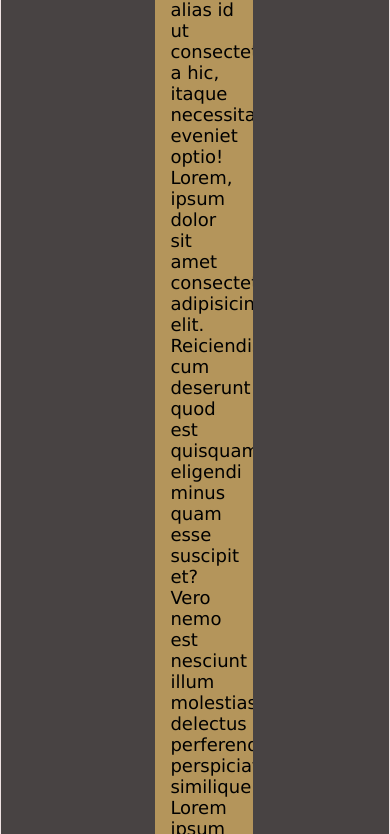
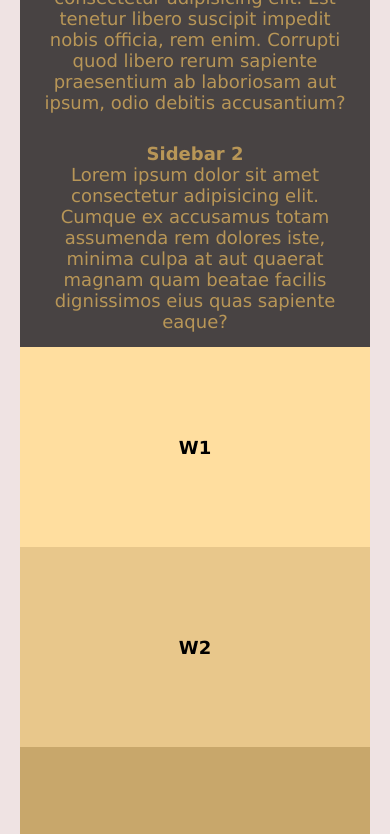
Before and after one commit to simonortizz/CSS-GRIDS, a plain HTML site: page index.html in a window 390 px wide. Shown: the part 1166-2000 px from the top of the page. Drawn offline with Linux system fonts and the light colour scheme.

Commit message:
Diseño responsive

```diff
--- a/Css/style.css
+++ b/Css/style.css
@@ -1,3 +1,4 @@
+/* RESET */
 * {
     margin: 0;
     padding: 0;
@@ -5,6 +6,7 @@
     font-size: large;
 }
 
+/* CENTRANDO EL CONTAINER */
 body {
     display: flex;
     justify-content: center;
@@ -13,16 +15,24 @@ body {
     padding: 20px;
 }
 
+/* MAQUETANDO LA GRILLA */
 .container {
     display: grid;
     grid-template-columns: repeat(5, 1fr);
     grid-template-rows: repeat(4, auto);
-    /* max-width: 1000px; */
+    max-width: 1000px;
+    grid-template-areas:
+    "header header header header header"
+    "sb1 main main main sb2"
+    "w1 w2 w3 w4 w5"
+    "footer footer footer footer footer"
+    ;
 }
 
+/* APLICACION DE AREAS Y ESTILOS A LOS ELEMENTOS */
 .header {
     background-color: rgb(23, 14, 1);
-    grid-area: 1/1/2/6;
+    grid-area: header;
     height: 80px;
     border-top-right-radius: 15px;
     border-top-left-radius: 15px;
@@ -35,7 +45,7 @@ body {
 
 .sidebar1 {
     background-color: rgb(72, 67, 67);
-    grid-area: 2/1/3/2;
+    grid-area: sb1;
     padding: 15px;
     text-align: center;
     color: rgb(184, 150, 87);
@@ -43,13 +53,13 @@ body {
 
 .main {
     background-color: rgb(180, 149, 91);
-    grid-area: 2/2/3/5;
+    grid-area: main;
     padding: 15px;
 }
 
 .sidebar2 {
     background-color: rgb(72, 67, 67);
-    grid-area: 2/5/3/6;
+    grid-area: sb2;
     padding: 15px;
     text-align: center;
     color: rgb(184, 150, 87);
@@ -58,35 +68,35 @@ body {
 .widget1 {
     height: 200px;
     background-color: rgb(255, 222, 159);
-    grid-area: 3/1/4/2;
+    grid-area: w1;
 }
 
 .widget2 {
     height: 200px;
     background-color: rgb(232, 199, 139);
-    grid-area: 3/2/4/3;
+    grid-area: w2;
 }
 
 .widget3 {
     height: 200px;
     background-color: rgb(200, 167, 107);
-    grid-area: 3/3/4/4;
+    grid-area: w3;
 }
 
 .widget4 {
     height: 200px;
     background-color: rgb(154, 125, 73);
-    grid-area: 3/4/4/5;
+    grid-area: w4;
 }
 
 .widget5 {
     height: 200px;
     background-color: rgb(137, 103, 42);
-    grid-area: 3/5/4/6;
+    grid-area: w5;
 }
 
 .footer {
-    grid-area: 4/1/5/6;
+    grid-area: footer;
     height: 200px;
     background-color: rgb(30, 23, 9);
     border-bottom-right-radius: 15px;
@@ -102,8 +112,51 @@ img {
     width: 10%;
 }
 
+/* CENTRANDO CONTENIDO DENTRO DE LOS ELEMENTOS */
 .header, .widget1, .widget2, .widget3, .widget4, .widget5 {
     display: flex;
     justify-content: center;
     align-items: center;
 }
+
+/* RESPONSIVE */
+@media screen and (max-width: 780px) {
+    .container {
+        display: grid;
+        grid-template-columns: repeat(2, 1fr);
+        grid-template-rows: repeat(7, auto);
+        grid-template-areas:
+        "header header"
+        "main main"
+        "sb1 sb2"
+        "w1 w2"
+        "w3 w4"
+        "w5 w5"
+        "footer footer"
+        ;
+    }
+}
+
+@media screen and (max-width: 500px) {
+    .container {
+        display: grid;
+        grid-template-columns: repeat(1, 1fr);
+        grid-template-rows: repeat(11, auto);
+        grid-template-areas:
+        "header"
+        "main"
+        "sb1"
+        "sb2"
+        "w1"
+        "w2"
+        "w3"
+        "w4"
+        "w5"
+        "footer"
+        ;
+    }
+
+    .footer {
+        flex-direction: column;
+    }
+}
```
